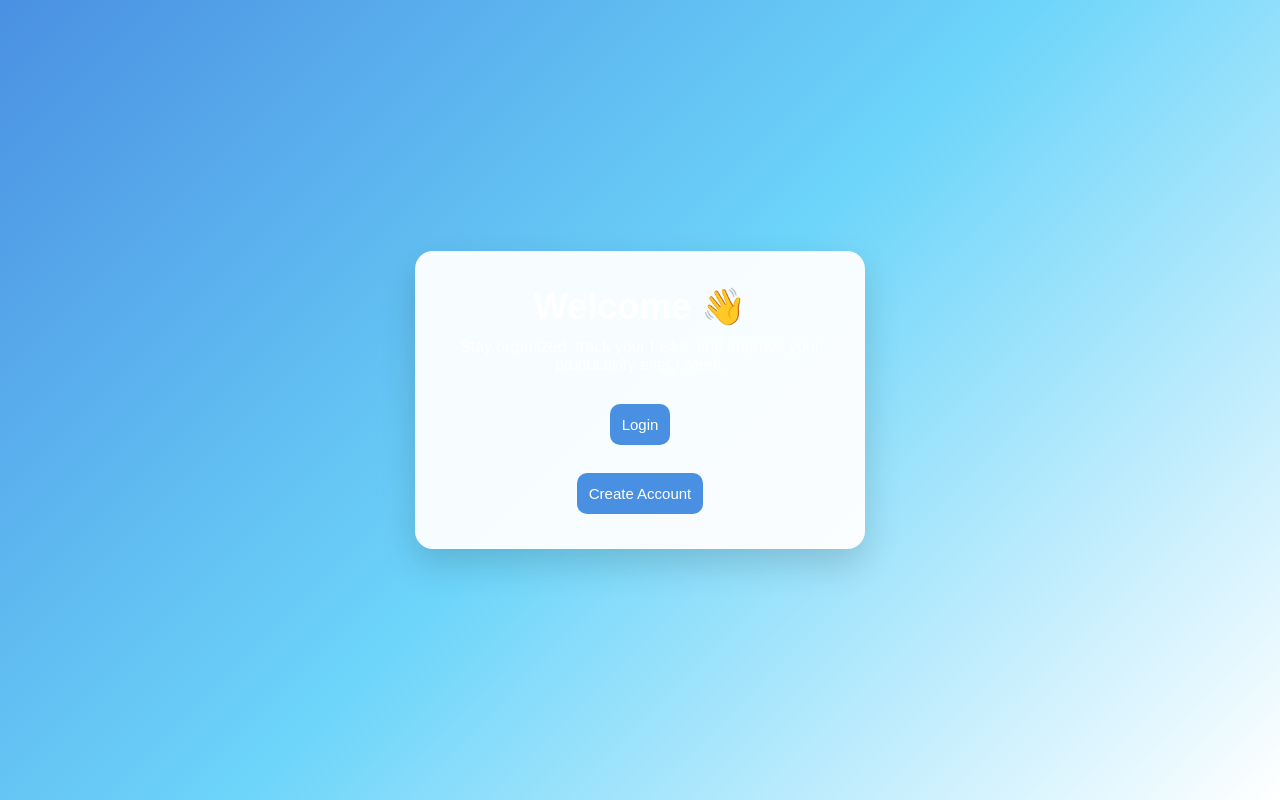
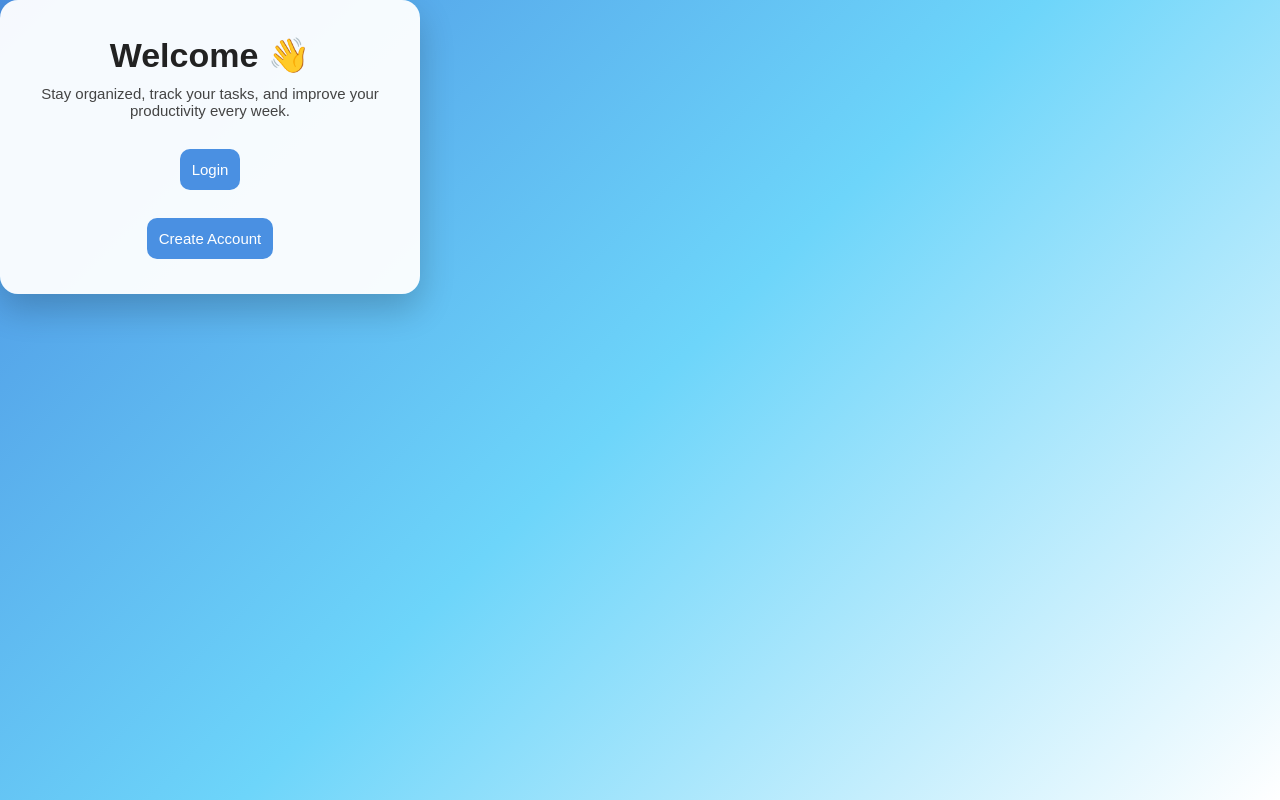
Before and after one commit to eat29-ops/schooltask_tracker, a Flask app: page / in a window 1280 px wide. Run offline with Flask 3, Linux system fonts and the light colour scheme.

Commit message:
Update style.css

```diff
--- a/static/style.css
+++ b/static/style.css
@@ -1,25 +1,34 @@
 body {
     margin: 0;
-    font-family: "Arial", sans-serif;
-    background: #eef2f7;
+    font-family: Arial, sans-serif;
+
+    /* DEFAULT BACKGROUND (USED FOR ALL PAGES NOW) */
+    background: linear-gradient(135deg, #4a90e2, #6dd5fa, #ffffff);
+    min-height: 100vh;
 }
 
-/* CENTER CONTAINER */
+/* CENTER LAYOUT */
 .container {
-    height: 100vh;
+    min-height: 100vh;
     display: flex;
     justify-content: center;
     align-items: center;
+
+    padding: 20px; /* FIXES CUT-OFF ISSUE */
+    box-sizing: border-box;
 }
 
-/* CARD STYLE (USED EVERYWHERE) */
+/* CARD */
 .card {
-    width: 360px;
+    width: 100%;
+    max-width: 380px;
     background: white;
     padding: 30px;
     border-radius: 16px;
-    box-shadow: 0 12px 30px rgba(0,0,0,0.12);
+    box-shadow: 0 12px 30px rgba(0,0,0,0.15);
     text-align: center;
+
+    box-sizing: border-box; /* FIXES OVERFLOW */
 }
 
 /* INPUTS */
@@ -30,6 +39,7 @@ input, select {
     border-radius: 10px;
     border: 1px solid #ddd;
     font-size: 14px;
+    box-sizing: border-box;
 }
 
 /* BUTTONS */
@@ -52,47 +62,37 @@ button:hover {
 a {
     display: inline-block;
     margin-top: 10px;
-    color: #4a90e2;
+    color: white;
     text-decoration: none;
+    font-weight: bold;
 }
 
 a:hover {
     text-decoration: underline;
 }
 
-/* -------------------------
-   🌈 HOMEPAGE (REAL GRADIENT + CLEAN LOOK)
--------------------------- */
-
-body.home {
-    height: 100vh;
-    margin: 0;
-    background: linear-gradient(135deg, #4a90e2, #6dd5fa, #ffffff);
-    display: flex;
-    justify-content: center;
-    align-items: center;
+/* HOME CARD (SLIGHTLY BIGGER + CLEAN) */
+.home-card {
+    width: 100%;
+    max-width: 420px;
+    background: rgba(255,255,255,0.95);
+    padding: 35px;
+    border-radius: 18px;
+    box-shadow: 0 15px 35px rgba(0,0,0,0.2);
+    text-align: center;
+    box-sizing: border-box;
 }
 
-/* BIG WELCOME TEXT STYLE */
+/* WELCOME TEXT */
 .welcome-title {
-    font-size: 36px;
+    font-size: 34px;
     font-weight: bold;
-    color: #ffffff;
+    color: #222;
     margin-bottom: 10px;
 }
 
 .welcome-text {
-    font-size: 16px;
-    color: rgba(255,255,255,0.9);
+    font-size: 15px;
+    color: #444;
     margin-bottom: 20px;
 }
-
-/* HOME CARD LOOK */
-.home-card {
-    width: 380px;
-    background: rgba(255,255,255,0.95);
-    padding: 35px;
-    border-radius: 18px;
-    box-shadow: 0 15px 35px rgba(0,0,0,0.15);
-    text-align: center;
-}
```
